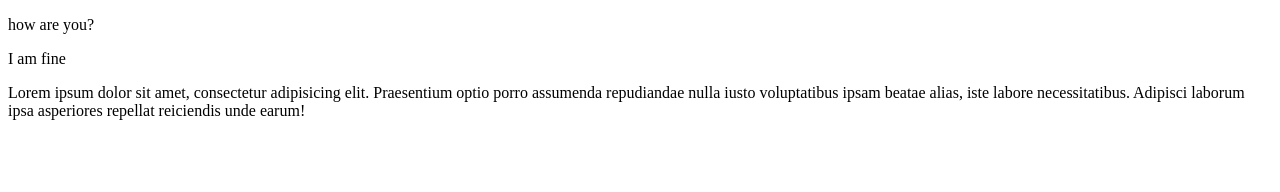
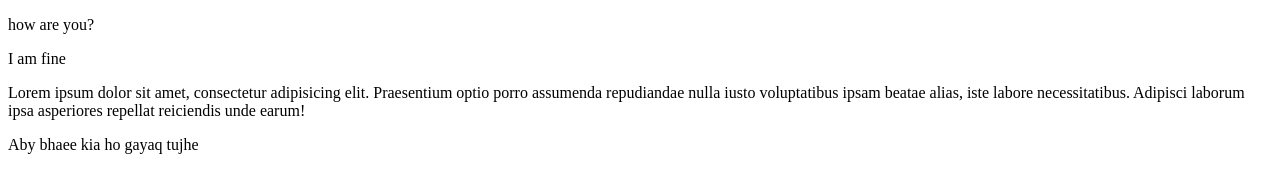
Before and after one commit to nomanaptech123/practice, a plain HTML site: page index.html in a window 1280 px wide. Drawn offline with Linux system fonts and the light colour scheme.

Commit message:
hsjdvhsdj

```diff
--- a/index.html
+++ b/index.html
@@ -9,5 +9,6 @@
     <p>how are you?</p>
     <p>I am fine</p>
     <p>Lorem ipsum dolor sit amet, consectetur adipisicing elit. Praesentium optio porro assumenda repudiandae nulla iusto voluptatibus ipsam beatae alias, iste labore necessitatibus. Adipisci laborum ipsa asperiores repellat reiciendis unde earum!</p>
+    <p>Aby bhaee kia ho gayaq tujhe</p>
 </body>
 </html>
```
